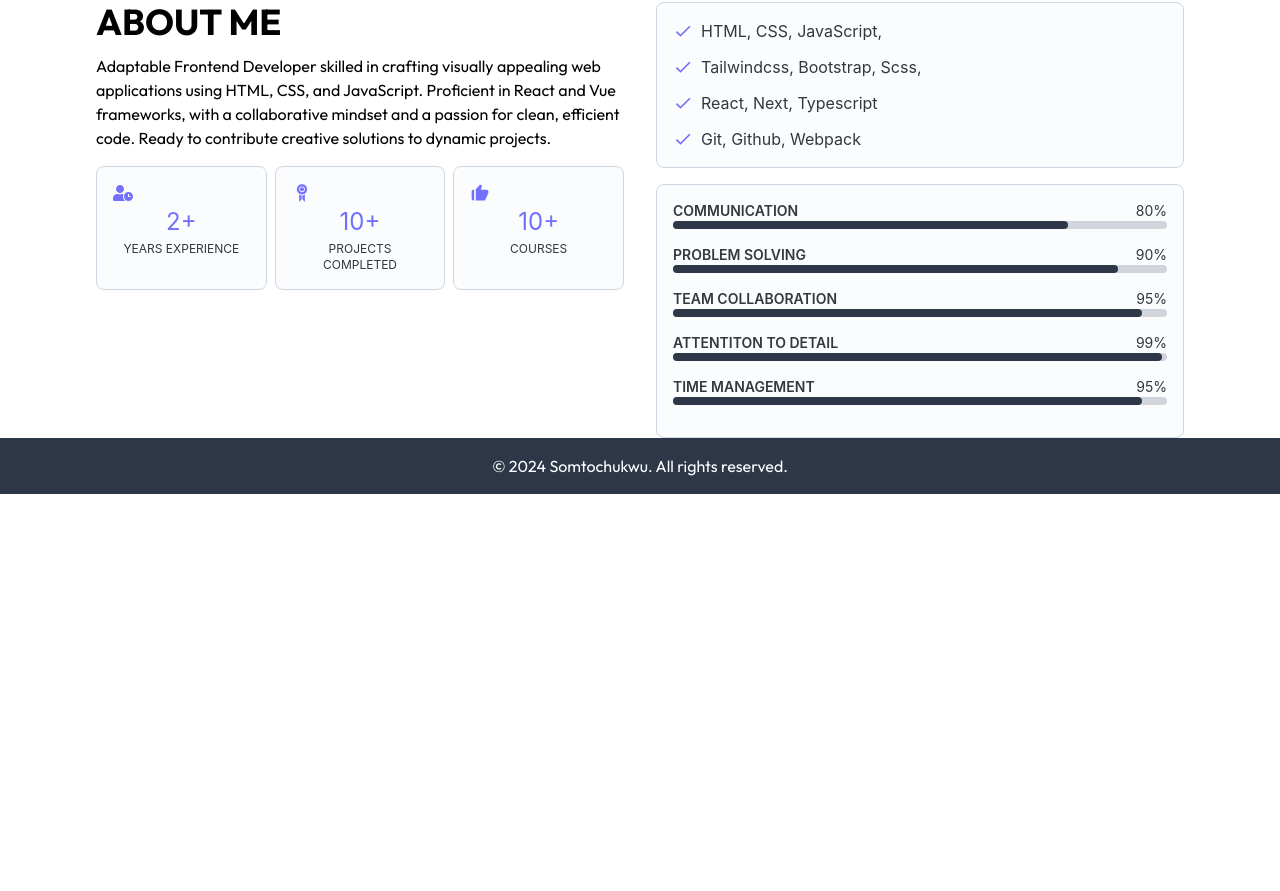
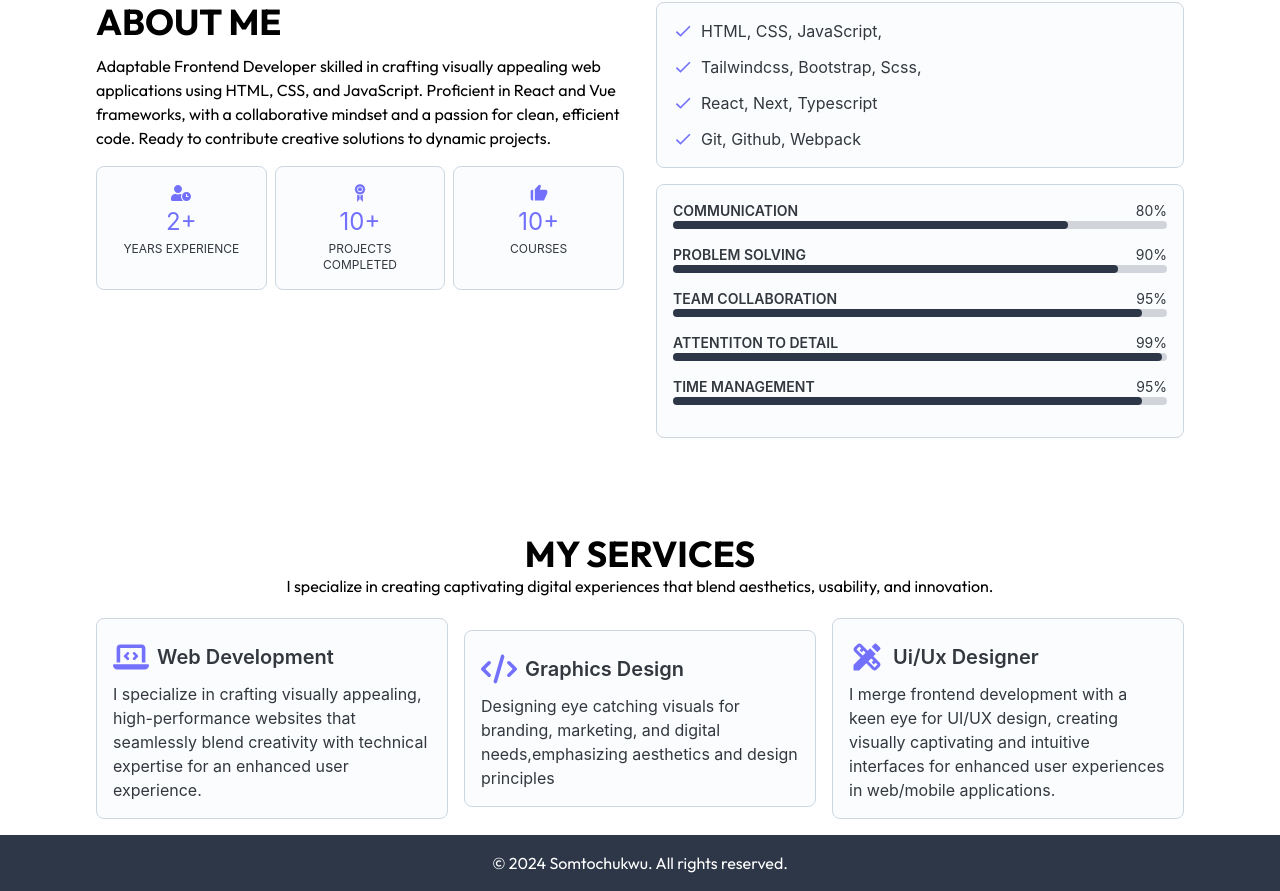
Before and after one commit to Somtochukwu21/somtochuwku, a Next.js app: page / in a window 1280 px wide. Shown: the part 773-1664 px from the top of the page. Before the commit the page ends 1267 px from the top, so only its background shows below. Built offline with nearby package versions, Linux system fonts and the light colour scheme.

Commit message:
made few changes

```diff
--- a/app/(landing-page)/_component/career-snapshot.tsx
+++ b/app/(landing-page)/_component/career-snapshot.tsx
@@ -12,8 +12,8 @@ interface CareerCardProp {
 const CareerCard = ({ icon, text, numbers }: CareerCardProp) => (
 	<Card className="bg-light">
 		<CardContent className="text-center">
-			<div className="text-blue text-xl">{icon}</div>
-			<p className="text-blue text-2xl ">{numbers}</p>
+			<div className="text-blue text-xl self-center">{icon}</div>
+			<p className="text-blue text-xl md:text-2xl ">{numbers}</p>
 			<p className="uppercase text-xs">{text}</p>
 		</CardContent>
 	</Card>
--- a/app/(landing-page)/_component/index.ts
+++ b/app/(landing-page)/_component/index.ts
@@ -1,6 +1,7 @@
 export * from "./about-me";
 export * from "./career-snapshot";
 export * from "./footer";
+export * from "./services";
 export * from "./site-description";
 export * from "./skills";
 export * from "./soft-skill-list";
--- /dev/null
+++ b/app/(landing-page)/_component/services.tsx
@@ -0,0 +1,68 @@
+import { Card } from "@/components/ui";
+import { Card as JoyCard, CardContent } from "@mui/joy";
+import React, { ReactNode } from "react";
+import { FaLaptopCode, FaCode } from "react-icons/fa6";
+import { MdDesignServices } from "react-icons/md";
+
+interface ServiceCardProp {
+	children: ReactNode;
+	icon: ReactNode;
+	title: string;
+	className?: string;
+}
+const ServiceCard: React.FC<ServiceCardProp> = ({
+	children,
+	icon,
+	title,
+	className,
+}) => (
+	<JoyCard className={`${className}`}>
+		<CardContent>
+			<div className="flex space-x-2 items-center">
+				{icon}
+				<h5 className="font-semibold capitalize my-2 text-xl">{title}</h5>
+			</div>
+			<p>{children}</p>
+		</CardContent>
+	</JoyCard>
+);
+export const Services = () => {
+	return (
+		<Card className="my-4 ">
+			<div>
+				<h4 className="font-bold text-xl lg:text-4xl uppercase text-center">
+					my services
+				</h4>
+				<p className="text-center">
+					I specialize in creating captivating digital experiences that blend
+					aesthetics, usability, and innovation.
+				</p>
+			</div>
+			<div className="lg:flex lg:[&>*]:w-1/3 lg:space-x-4 mt-5">
+				<ServiceCard
+					icon={<FaLaptopCode className="text-4xl text-blue" />}
+					title="web development">
+					I specialize in crafting visually appealing, high-performance websites
+					that seamlessly blend creativity with technical expertise for an
+					enhanced user experience.
+				</ServiceCard>
+
+				<ServiceCard
+					icon={<FaCode className="text-4xl text-blue" />}
+					title="Graphics Design"
+					className="my-3">
+					Designing eye catching visuals for branding, marketing, and digital
+					needs,emphasizing aesthetics and design principles
+				</ServiceCard>
+
+				<ServiceCard
+					icon={<MdDesignServices className="text-4xl text-blue" />}
+					title="ui/ux designer">
+					I merge frontend development with a keen eye for UI/UX design,
+					creating visually captivating and intuitive interfaces for enhanced
+					user experiences in web/mobile applications.
+				</ServiceCard>
+			</div>
+		</Card>
+	);
+};
--- a/app/(landing-page)/_component/soft-skill-list.tsx
+++ b/app/(landing-page)/_component/soft-skill-list.tsx
@@ -15,8 +15,8 @@ const SkillItem: React.FC<SkillItemProps> = ({
 		<li className="mb-4">
 			<div>
 				<div className="flex justify-between items-center">
-					<h3 className="text-sm font-semibold uppercase">{skill}</h3>
-					<p className="text-sm">{percentage}</p>
+					<h3 className="text-xs md:text-sm md:font-semibold uppercase">{skill}</h3>
+					<p className="text-xs md:text-sm">{percentage}</p>
 				</div>
 				<div className="bg-gray-300 w-full h-2 rounded">
 					<div className={`h-2 bg-secondary rounded ${className}`}></div>
--- a/app/(landing-page)/page.tsx
+++ b/app/(landing-page)/page.tsx
@@ -1,14 +1,15 @@
 import React from "react";
 import { Navbar } from "@/components/ui";
-import { Description, AboutMe, Footer } from "./_component";
+import { Description, AboutMe, Footer, Services } from "./_component";
 
 const Home = () => {
 	return (
 		<div>
 			<Navbar />
 			<Description />
-			<AboutMe/>
-			<Footer/>
+			<AboutMe />
+			<Services />
+			<Footer />
 		</div>
 	);
 };
```
